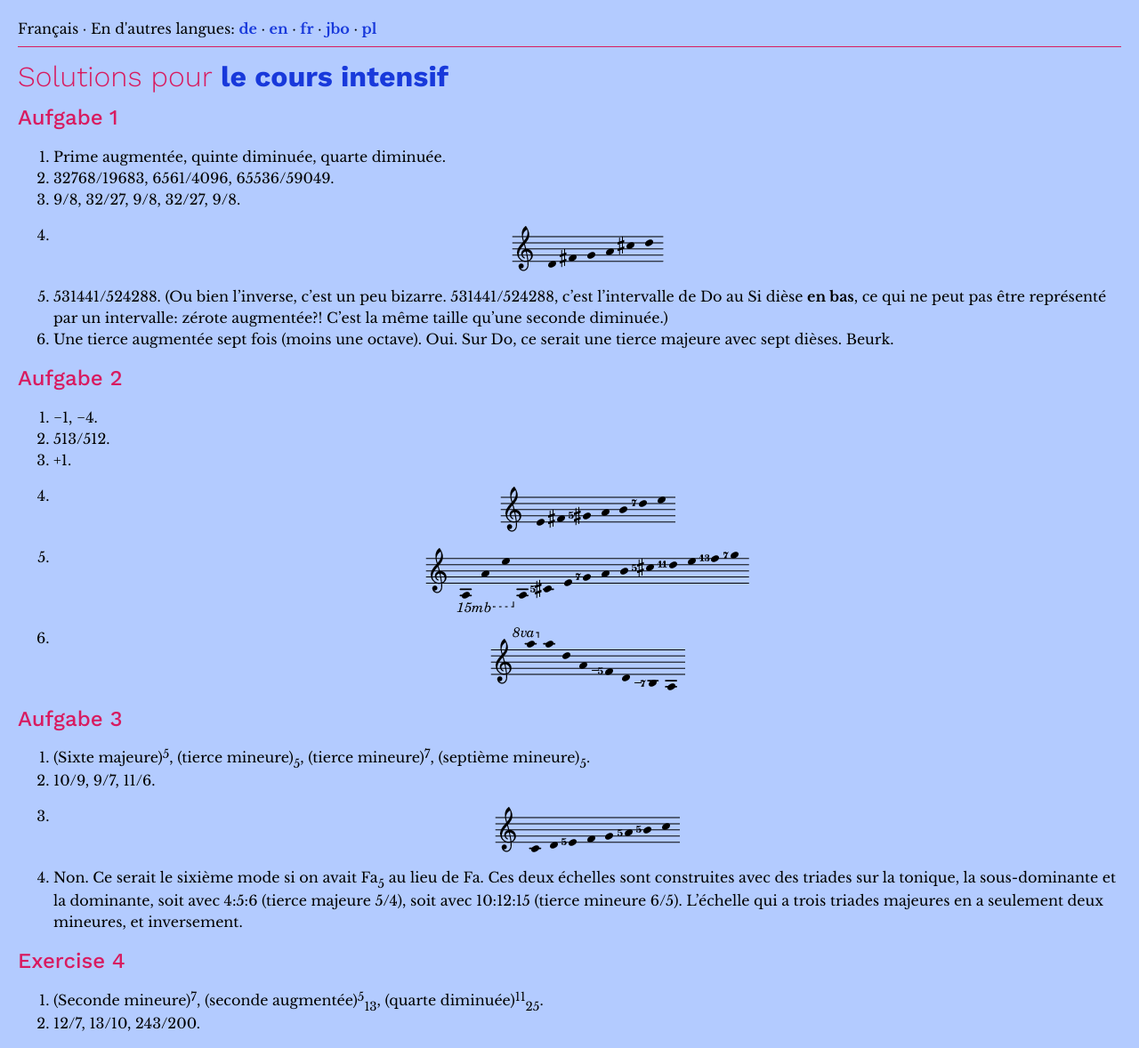
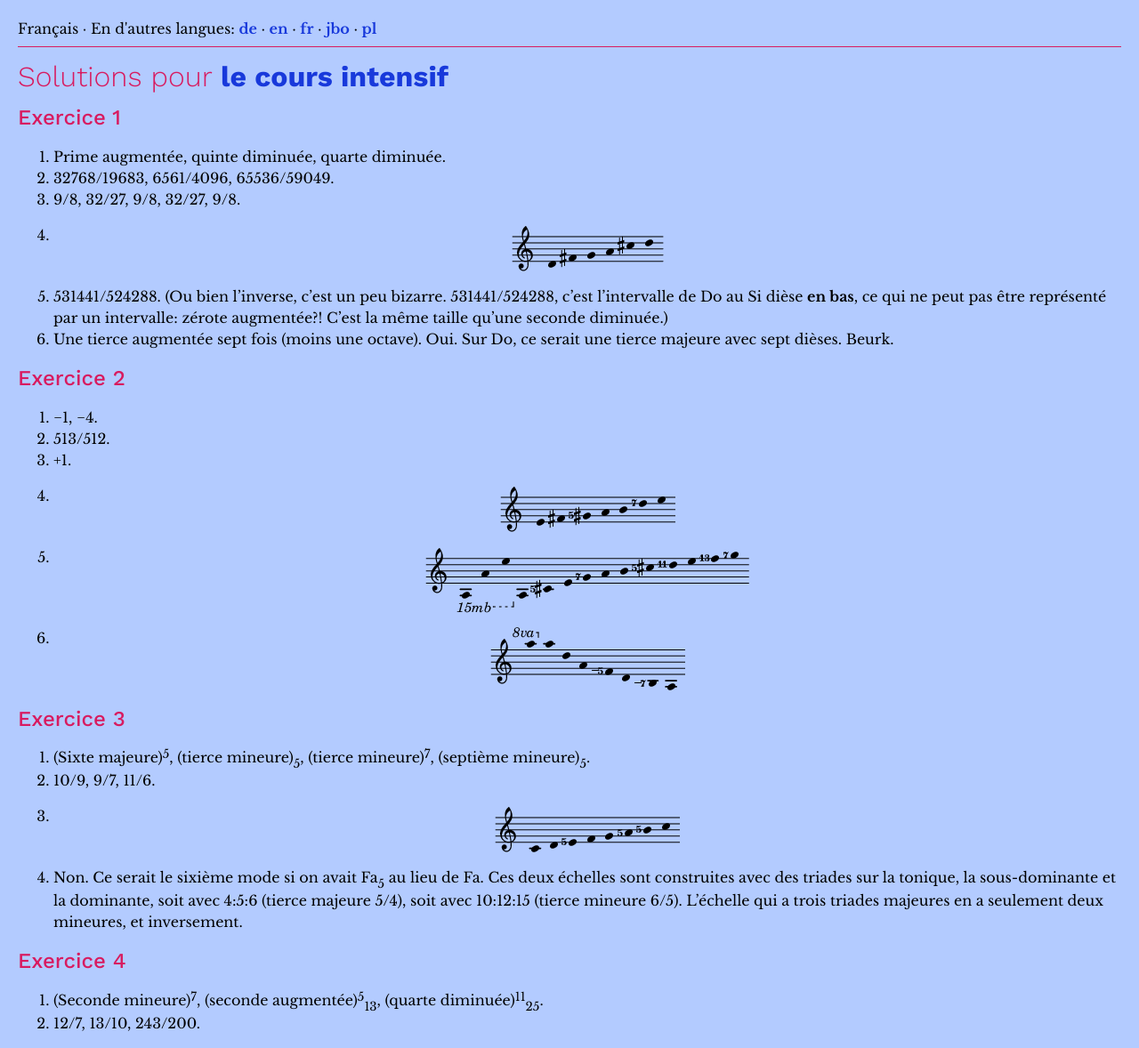
Before and after one commit to misotanni/misotanni.github.io, a Jekyll site: the page built from fjs/fr/solutions.md, in a window 1280 px wide. Shown: the top 1178 px of the page at 89% size. Built offline with Jekyll 4.4.1, drawn with Linux system fonts in a browser that asks for light colours; our own code applies the rules of GitHub Pages for plain Markdown files.

Commit message:
les exercices sont des exercices

```diff
--- a/fjs/fr/solutions.md
+++ b/fjs/fr/solutions.md
@@ -1,6 +1,6 @@
 # Solutions pour [le cours intensif](crash.md)
 
-## Aufgabe 1
+## Exercice 1
 
 1. Prime augmentée, quinte diminuée, quarte diminuée.
 2. 32768/19683, 6561/4096, 65536/59049.
@@ -9,7 +9,7 @@
 5. 531441/524288. (Ou bien l'inverse, c'est un peu bizarre. 531441/524288, c'est l'intervalle de Do au Si dièse **en bas**, ce qui ne peut pas être représenté par un intervalle: zérote augmentée?! C'est la même taille qu'une seconde diminuée.)
 6. Une tierce augmentée sept fois (moins une octave). Oui. Sur Do, ce serait une tierce majeure avec sept dièses. Beurk.
 
-## Aufgabe 2
+## Exercice 2
 
 1. −1, −4.
 2. 513/512.
@@ -18,14 +18,14 @@
 5. <img src="../assets/solution_2_5.png" alt="A–A–E–A–C♯5–E–G7–A–B–C♯5–D11–E–F13–G7">
 6. <img src="../assets/solution_2_6.png" alt="A–A–D–A–F_5–D–B_7–A">
 
-## Aufgabe 3
+## Exercice 3
 
 1. (Sixte majeure)<sup>5</sup>, (tierce mineure)<sub>5</sub>, (tierce mineure)<sup>7</sup>, (septième mineure)<sub>5</sub>.
 2. 10/9, 9/7, 11/6.
 3. <img src="../assets/solution_3_3.png" alt="C–D–E5–F–G–A5–B5–C">
 4. Non. Ce serait le sixième mode si on avait Fa<sub>5</sub> au lieu de Fa. Ces deux échelles sont construites avec des triades sur la tonique, la sous-dominante et la dominante, soit avec 4:5:6 (tierce majeure 5/4), soit avec 10:12:15 (tierce mineure 6/5). L'échelle qui a trois triades majeures en a seulement deux mineures, et inversement.
 
-## Exercise 4
+## Exercice 4
 
 1. (Seconde mineure)<sup>7</sup>, (seconde augmentée)<sup>5</sup><sub>13</sub>, (quarte diminuée)<sup>11</sup><sub>25</sub>.
 2. 12/7, 13/10, 243/200.
```
